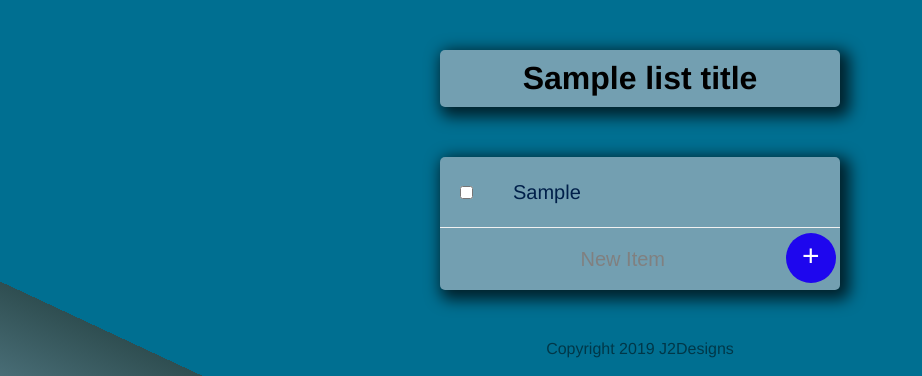
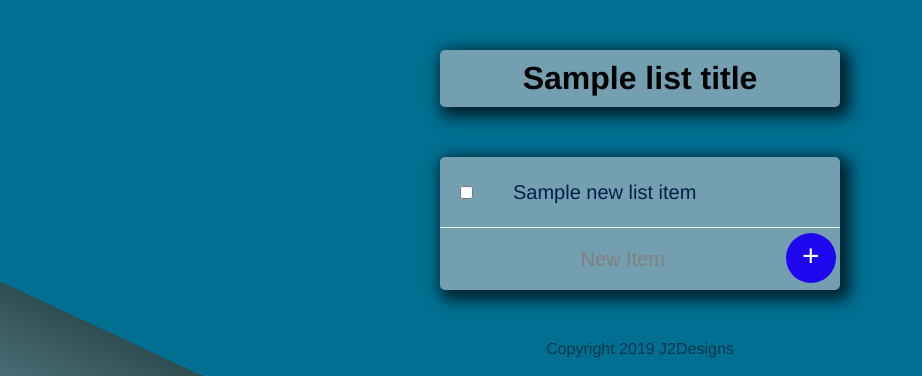
Before and after one commit to J3ffJessie/To-Do-List, a Node server app: template views/list.ejs in a window 1280 px wide. Shown: the top 376 px of the page, without its empty margins (0-922 px from the left). Run offline with Node 20, Linux system fonts and the light colour scheme; the template is opened without the code that fills it: most values are stand-ins (such as "Sample title", 1, 10 or a date in 2020); some libraries are stand-ins or nearby versions.

Commit message:
Added the DB connection to Mongoose.  Also initiated the schema for the posts collection.  List will show DB posts on load.

```diff
--- a/app.js
+++ b/app.js
@@ -21,14 +21,19 @@ app.use(bodyParser.urlencoded({
 }));
 app.use(express.static("public"));
 
-mongoose.connect("mongodb://localhost:27017/todolistDB", {useNewUrlParser: true, useUnifiedTopology: true});
+mongoose.connect("mongodb://localhost:27017/todolistDB", {
+  useNewUrlParser: true,
+  useUnifiedTopology: true
+});
 
+//creating our list item schema
 const itemsSchema = {
   name: String
 };
 
+//building the mongoose model for future list items
+const Item = mongoose.model("Item", itemsSchema);
 
-const Item = mongoose.model("Item", itemsSchema);
 
 const item1 = new Item({
   name: "Welcome to your To-Do List"
@@ -42,28 +47,32 @@ const item3 = new Item({
   name: "<---Hit this button to delete an item."
 });
 
+//array to load on initial start up if the list is completely empty upon loading
+const defaultItems = [item1, item2, item3];
 
-const defaultItems=[item1, item2, item3];
 
-Item.insertMany(defaultItems, function(err){
-  if(err){
+
+app.get("/", function (req, res) {
+  //parsing through the Item model and finding the post items
+  Item.find({}, function (err, foundItems) {
+
+    if (foundItems.length === 0) {
+      Item.insertMany(defaultItems, function (err) {
+        if (err) {
           console.log(err);
         } else {
           console.log("Successfully Added Entries to DB")
         }
       });
-
-app.get("/", function (req, res) {
-
-
-
-
+      res.redirect("/");
+    } else {
       res.render("list", {
         listTitle: "Today",
-    newListItems: items
+        newListItems: foundItems
+      });
+    }
   });
 
-});
 
   app.post("/", function (req, res) {
 
@@ -90,9 +99,7 @@ app.get("/about", function (req, res) {
     res.render("about");
   });
 
-
-
-
+});
 app.listen(5500, function () {
   console.log("Server has started on Port 5500");
 });
--- a/views/list.ejs
+++ b/views/list.ejs
@@ -7,12 +7,16 @@
 </div>
 
 <div class="box">
-    <% for (var i=0 ; i< newListItems.length; i++){%>
+
+  <% newListItems.forEach(function(item){ %>
   <div class="item">
     <input type="checkbox">
-      <p><%= newListItems[i] %></p>
+    <p><%= item.name %></p>
   </div>
-    <%}%>
+<%  }) %>
+
+
+
 
   <form class="" action="/" method="post">
     <input type="text" name="newItem" placeholder="New Item" autocomplete="off">
```
Lines whose indentation alone changed are shown as unchanged.
